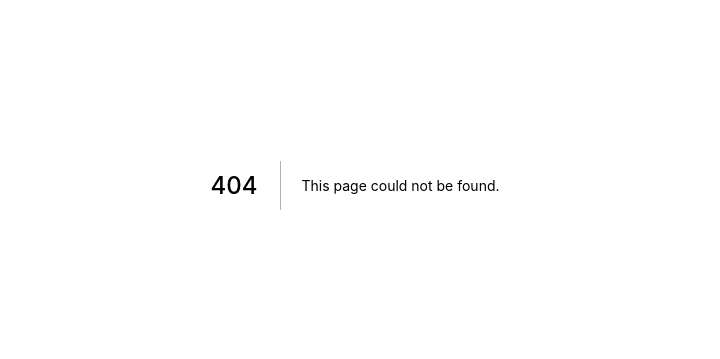
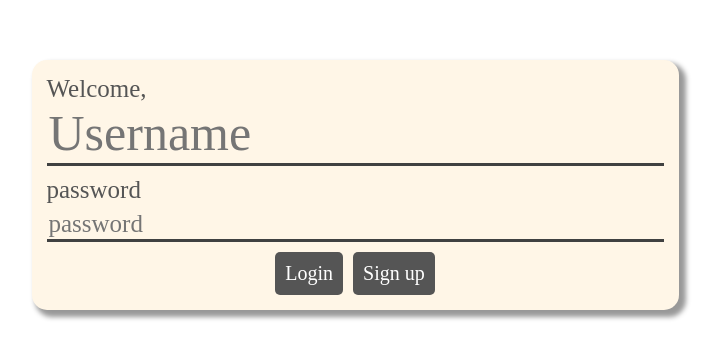
Before and after one commit to FelipeSRocha/Herestory, a Next.js app: page /login in a window 1280 px wide. Before the commit this address had no page. Shown: the part 215-574 px from the top of the page, without its empty margins (285-1005 px from the left). Built offline with nearby package versions, Linux system fonts and the light colour scheme; no server answers.

Commit message:
Explorer Updated

```diff
--- a/Components/ExplorerPreview.js
+++ b/Components/ExplorerPreview.js
@@ -7,7 +7,6 @@ export default function ExplorerPreview(props) {
                 const date = new Date(story.publishedAt);
                 const day = date.getDate();
                 const month = date.getMonth();
-                console.log(day, month);
                 const monthNames = [
                     "January",
                     "February",
@@ -23,7 +22,7 @@ export default function ExplorerPreview(props) {
                     "December",
                 ];
                 return (
-                    <Box>
+                    <Box key={story.story_id}>
                         <Info>
                             <p>{story.user}</p>
                             <p>{day + " - " + monthNames[month]}</p>
--- a/Components/loginForm/loginform.js
+++ b/Components/loginForm/loginform.js
@@ -15,7 +15,7 @@ export default function LoginForm() {
 
     useEffect(()=>{
         if(status==="authenticated"){
-            router.push("/u/userhome")
+            router.push("/home")
         }
     },[status])
 
--- a/Components/loginForm/secundary/button.module.css
+++ b/Components/loginForm/secundary/button.module.css
@@ -10,7 +10,7 @@
     border-radius: 5px;
     font-family: "Roboto Slab", serif;
     font-size: 20px;
-    width: 70px;
+    padding:10px;
 }
 .btn:hover {
     background-color: white;
--- a/Components/loginForm/secundary/interativeInput.js
+++ b/Components/loginForm/secundary/interativeInput.js
@@ -4,8 +4,7 @@ import React from "react";
 export default function InterativInput(props) {
     return (
         <div className={style.grid}>
-            <p className={style.bemvindo}>Bem vindo,</p>
-            <p className={style.username}>{props.username}</p>
+            <p className={style.bemvindo}>Welcome,</p>
             <input placeholder='Username' onChange={props.onChange} className={style.input}></input>
         </div>
     );
--- a/Components/loginForm/secundary/interativeInput.module.css
+++ b/Components/loginForm/secundary/interativeInput.module.css
@@ -15,6 +15,11 @@
     margin: 0;
 }
 .input{
-    font-size: 20px;
-
+    font-size: 50px;
+    color: rgb(64, 65, 65);
+    background-color: #fff6e7;
+    font-family: 'Roboto Slab', serif;
+    margin: 0;
+    border:none;
+    border-bottom: 3px rgb(64, 65, 65) solid;
 }
--- a/Components/loginForm/secundary/password.module.css
+++ b/Components/loginForm/secundary/password.module.css
@@ -10,6 +10,11 @@
     font-size: 25px;
 }
 .input{
-    font-size: 20px;
-
+    font-size: 25px;
+    color: rgb(64, 65, 65);
+    background-color: #fff6e7;
+    font-family: 'Roboto Slab', serif;
+    margin: 0;
+    border:none;
+    border-bottom: 3px rgb(64, 65, 65) solid;
 }
--- a/pages/u/createstory/[createstory].js
+++ b/pages/home/createstory/[createstory].js
@@ -26,7 +26,7 @@ export default function createstoryPage(data) {
         setSavedState(false);
     }
     function userHome() {
-        router.push("../userhome");
+        router.push("../");
     }
     async function Save() {
         setSavedState(true);
@@ -97,7 +97,10 @@ export default function createstoryPage(data) {
                 </UserBar>
                 <StoryOpt>
                     <button onClick={Save}>Save</button>
+                    {publishedState?(<></>):(
                     <button onClick={Publish}>Publish</button>
+
+                    )}
                 </StoryOpt>
                 <p>{`Saved: ${savedState}`}</p>
                 <p>{`Published: ${publishedState}`}</p>
--- /dev/null
+++ b/pages/login.js
@@ -0,0 +1,20 @@
+import styled from "styled-components";
+import LoginForm from "../Components/loginForm/loginform";
+
+function LoginPage() {
+    return (
+        <Container>
+            <LoginForm></LoginForm>
+        </Container>
+    );
+}
+
+const Container = styled.div`
+    width: 100vw;
+    height: 100vh;
+    display: flex;
+    align-items: center;
+    justify-content: center;
+`;
+
+export default LoginPage;
```
Also changed, not shown: pages/explorer.js (deleted, +0 -77 lines), pages/home/index.js (renamed from pages/u/userhome.js, +6 -1 lines), pages/index.js (+86 -5 lines), pages/u/[user]/index.js (added).
